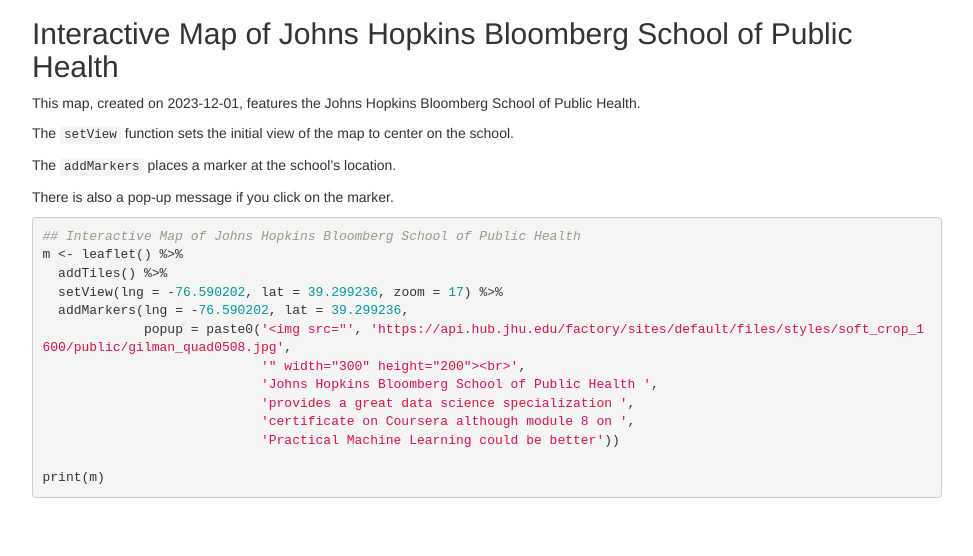
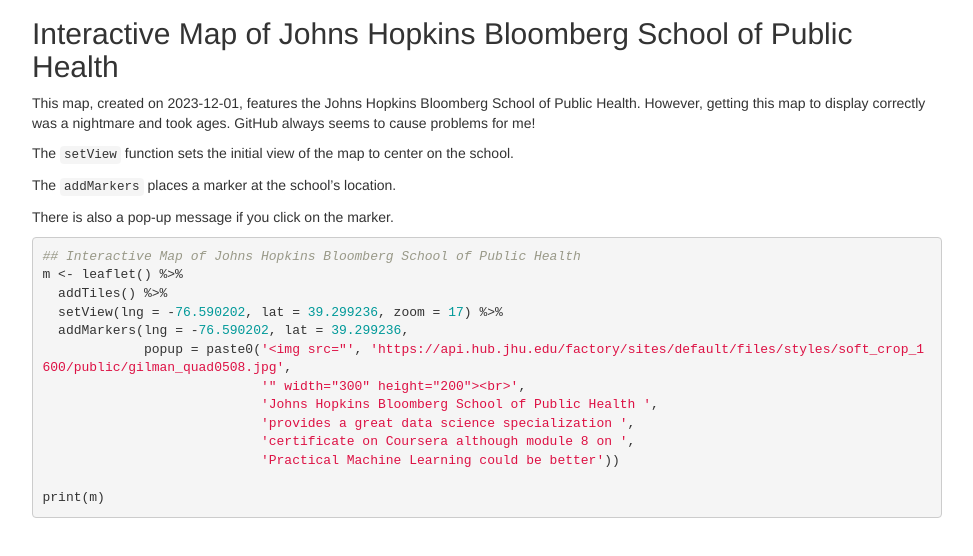
Before and after one commit to justleigh/Interactive-Leaflet-Map, a plain HTML site: page index.html in a window 1280 px wide. Shown: the part 124-680 px from the top of the page, without its empty margins (153-1126 px from the left). Drawn offline with nearby package versions, Linux system fonts and the light colour scheme; some packages are replaced by stand-ins of ours.

Commit message:
Rename HTML file to index.html

```diff
--- a/index.html
+++ b/index.html
@@ -361,7 +361,9 @@
 <h2>Interactive Map of Johns Hopkins Bloomberg School of Public
 Health</h2>
 <p>This map, created on 2023-12-01, features the Johns Hopkins Bloomberg
-School of Public Health.</p>
+School of Public Health. However, getting this map to display correctly
+was a nightmare and took ages. GitHub always seems to cause problems for
+me!</p>
 <p>The <code>setView</code> function sets the initial view of the map to
 center on the school.</p>
 <p>The <code>addMarkers</code> places a marker at the school’s
```
